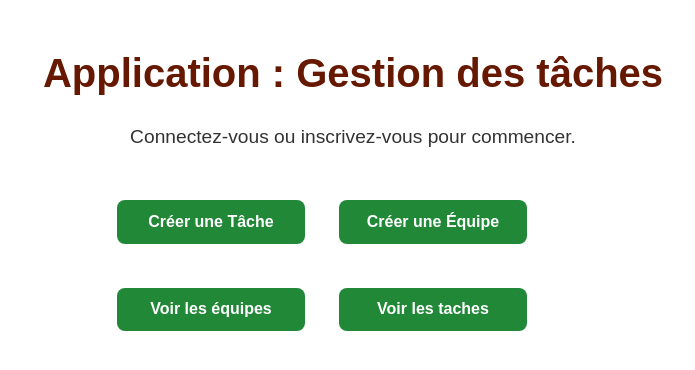
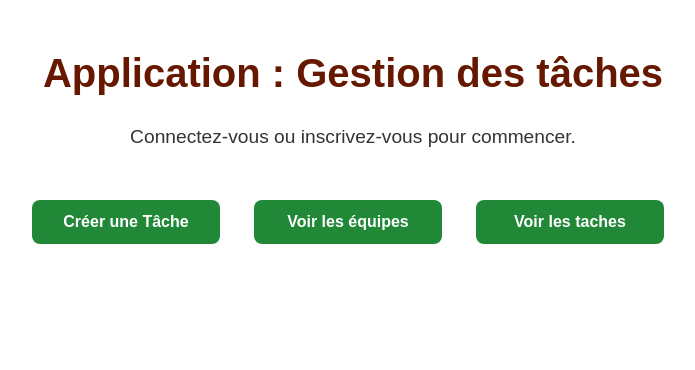
Before and after one commit to Syrinbh/projetServeur, a Django app: page / in a window 1280 px wide. Shown: the part 185-555 px from the top of the page, without its empty margins (287-982 px from the left). Run offline with Django 5.2, Linux system fonts and the light colour scheme; parts of the project's set-up code (start-up, migrations or seed data) failed here and were passed over.

Commit message:
modification btn home

```diff
--- a/tasks/static/styles.css
+++ b/tasks/static/styles.css
@@ -201,11 +201,11 @@ a:hover {
 .btn-home {
   display: flex;
   gap: 1.5rem;
-  flex-wrap: wrap;
-  justify-content: flex-start;
+  flex-wrap: nowrap;
+  justify-content: center;
+  align-items: center;
   max-width: 600px;
   width: 100%;
-  padding-left: 10%;
   margin: 0 auto;
 }
 
--- a/tasks/templates/tasks/home.html
+++ b/tasks/templates/tasks/home.html
@@ -37,7 +37,6 @@
 
 <div class="btn-home">
 <a href="{% url 'create' %}" class="btn-task create">Créer une Tâche</a>
-<a href="{% url 'createTeam' %}" class="btn-task create">Créer une Équipe</a>
 <a href="{% url 'listTeam' %}" class="btn-task create">Voir les équipes</a>
 <a href="{% url 'list' %}" class="btn-task create">Voir les taches</a>
 </div>
```
